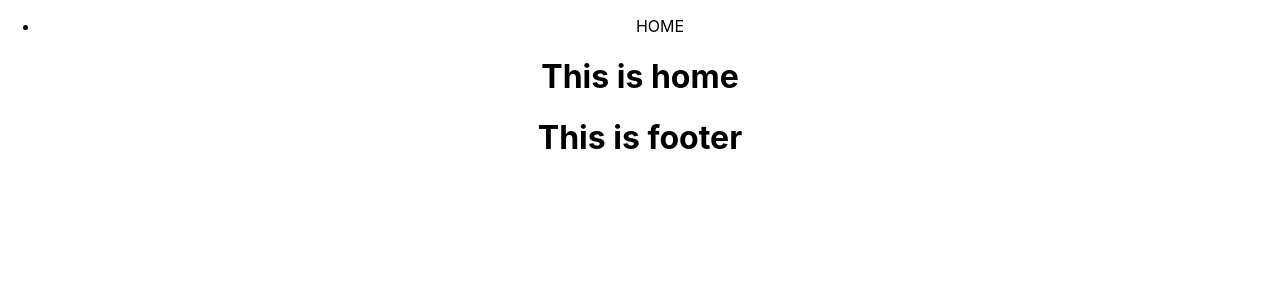
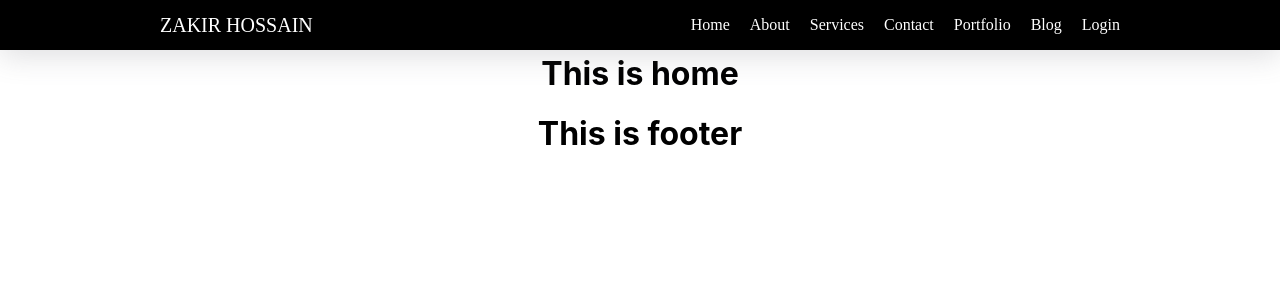
Before and after one commit to sazzadhossain1/zakirs-portfollio, a React (Create React App) app: page / in a window 1280 px wide. Shown: the top 300 px of the page. Built offline with nearby package versions, Linux system fonts and the light colour scheme.

Commit message:
navigation done

```diff
--- a/package.json
+++ b/package.json
@@ -3,6 +3,11 @@
   "version": "0.1.0",
   "private": true,
   "dependencies": {
+    "@fortawesome/fontawesome-svg-core": "^7.1.0",
+    "@fortawesome/free-brands-svg-icons": "^7.1.0",
+    "@fortawesome/free-regular-svg-icons": "^7.1.0",
+    "@fortawesome/free-solid-svg-icons": "^7.1.0",
+    "@fortawesome/react-fontawesome": "^3.1.0",
     "@testing-library/dom": "^10.4.1",
     "@testing-library/jest-dom": "^6.9.1",
     "@testing-library/react": "^16.3.0",
--- a/src/components/Home/Home.css
+++ b/src/components/Home/Home.css
@@ -0,0 +1,3 @@
+.home_parent_div {
+  margin-top: 54px;
+}
--- a/src/components/Home/Home.js
+++ b/src/components/Home/Home.js
@@ -3,7 +3,7 @@ import "./Home.css";
 
 const Home = () => {
   return (
-    <div>
+    <div className="home_parent_div">
       <h1>This is home</h1>
     </div>
   );
--- a/src/components/NavigationBar/NavigationBar.css
+++ b/src/components/NavigationBar/NavigationBar.css
@@ -0,0 +1,159 @@
+nav {
+  /* background-color: white; */
+  background-color: black;
+  color: white;
+  font-family: Josefin Sans;
+  /* font-family: "Open Sans", sans-serif; */
+  box-shadow: rgba(100, 100, 111, 0.2) 0px 7px 29px 0px;
+  position: fixed;
+  width: 100%;
+  z-index: 1;
+  top: 0;
+}
+.navigation_flex_div {
+  display: flex;
+  align-items: center;
+  justify-content: space-between;
+  /* background-color: red; */
+  width: 75%;
+  margin: auto;
+}
+.main_menu_ul {
+  list-style: none;
+  display: flex;
+  gap: 20px;
+  align-items: center;
+  justify-content: center;
+}
+.main_menu_ul li a {
+  text-decoration: none;
+  color: white;
+  cursor: pointer;
+}
+.main_menu_ul li a:hover {
+  color: #24cdd5;
+}
+.faBars {
+  display: none;
+}
+.services_div {
+  display: flex;
+  align-items: center;
+  cursor: pointer;
+  position: relative;
+}
+.services_div:hover {
+  color: #24cdd5;
+}
+.faAngleDown {
+  margin-left: 5px;
+}
+.ABAACORP {
+  margin-right: 50px;
+  font-size: 20px;
+}
+.natigation_logo {
+  width: 28%;
+  padding-top: 10px;
+}
+/* NASTED MENU START */
+
+.nasted_ul_div {
+  /* display: none; */
+
+  opacity: 0;
+  visibility: hidden;
+  transform: translateY(-5px);
+  transition: all 0.3s ease;
+  position: absolute;
+  top: 0px;
+  left: 50px;
+  width: 100%;
+}
+
+.nasted_ul {
+  display: flex;
+  align-items: center;
+  gap: 150px;
+  background-color: white;
+  box-shadow: rgba(99, 99, 99, 0.2) 0px 2px 8px 0px;
+  padding: 20px;
+  position: absolute;
+  text-align: left;
+  top: 52px;
+  /* left: 50px; */
+  right: 300px;
+}
+.nasted_ul div li {
+  list-style: none;
+  margin-bottom: 15px;
+}
+.services_li:hover .nasted_ul_div {
+  opacity: 1;
+  visibility: visible;
+  transform: translateY(0);
+}
+/* NASTED MENU END */
+
+@media screen and (max-width: 900px) {
+  .navigation_flex_div {
+    width: 85%;
+  }
+}
+@media screen and (max-width: 750px) {
+  .navigation_flex_div {
+    width: 100%;
+    height: 35px;
+  }
+  .natigation_logo {
+    padding: 0;
+  }
+  .main_menu_ul {
+    /* display: none; */
+    flex-direction: column;
+
+    position: absolute;
+    top: 50px;
+    background-color: black;
+    box-shadow: rgba(100, 100, 111, 0.2) 0px 7px 29px 0px;
+    width: 30%;
+    padding-top: 20px;
+    padding-bottom: 20px;
+    left: -280px;
+
+    text-align: right;
+  }
+  .side_menu_open {
+    left: 0;
+  }
+  .main_menu_ul li {
+    width: 100%;
+    text-align: left;
+    margin-left: -40px;
+    font-size: 17px;
+    margin-top: 15px;
+  }
+  nav {
+    padding: 20px;
+  }
+  .faBars {
+    display: block;
+    font-size: 25px;
+    cursor: pointer;
+  }
+
+  /* NASTED UL START */
+  .nasted_ul {
+    flex-direction: column;
+    gap: 10px;
+    padding-left: 80px;
+    width: 100%;
+    left: 100px;
+  }
+  .nasted_ul div {
+    width: 100%;
+  }
+  .nasted_ul div li {
+  }
+  /* NASTED UL END */
+}
--- a/src/components/NavigationBar/NavigationBar.js
+++ b/src/components/NavigationBar/NavigationBar.js
@@ -1,13 +1,131 @@
-import React from "react";
+import React, { useEffect, useRef, useState } from "react";
+import { Link } from "react-router-dom";
 import "./NavigationBar.css";
+import { FontAwesomeIcon } from "@fortawesome/react-fontawesome";
+import { faAngleDown, faBars } from "@fortawesome/free-solid-svg-icons";
+// import logo from "../../accets/footerPhoot/footerLogo/logo.png";
 
 const NavigationBar = () => {
+  const [menuOpen, setMenuOpen] = useState(false);
+  const [servicesOpen, setServicesOpen] = useState(false);
+  const [isMobile, setIsMobile] = useState(window.innerWidth <= 750);
+  const menuRef = useRef(null);
+
+  const toggleMenu = () => setMenuOpen(!menuOpen);
+  const toggleServices = () => setServicesOpen(!servicesOpen);
+
+  // ✅ Detect screen resize to switch between mobile / desktop
+  useEffect(() => {
+    const handleResize = () => setIsMobile(window.innerWidth <= 750);
+    window.addEventListener("resize", handleResize);
+    return () => window.removeEventListener("resize", handleResize);
+  }, []);
+
+  // ✅ Close menu if clicked outside
+  useEffect(() => {
+    const handleClickOutside = (event) => {
+      if (menuRef.current && !menuRef.current.contains(event.target)) {
+        setMenuOpen(false);
+        setServicesOpen(false);
+      }
+    };
+    document.addEventListener("mousedown", handleClickOutside);
+    return () => document.removeEventListener("mousedown", handleClickOutside);
+  }, []);
+
   return (
     <div>
       <nav>
-        <ul>
-          <li>HOME</li>
-        </ul>
+        <div className="navigation_flex_div" ref={menuRef}>
+          {/* Hamburger Icon */}
+          <FontAwesomeIcon
+            className="faBars"
+            icon={faBars}
+            onClick={toggleMenu}
+          />
+
+          {/* Main Menu */}
+          <div className="ABAACORP">
+            {/* <img className="natigation_logo" src={logo} alt="" /> */}
+            ZAKIR HOSSAIN
+          </div>
+          <ul className={`main_menu_ul ${menuOpen ? "side_menu_open" : ""}`}>
+            <li>
+              <Link>Home</Link>
+            </li>
+            <li>
+              <Link
+                to="/#about"
+                onClick={(e) => {
+                  e.preventDefault();
+                  const section = document.getElementById("about");
+                  if (section) {
+                    section.scrollIntoView({ behavior: "smooth" });
+                  }
+                }}
+              >
+                About
+              </Link>
+            </li>
+            <li>
+              <Link
+                to="/#Services"
+                onClick={(e) => {
+                  e.preventDefault();
+                  const section = document.getElementById("Services");
+                  if (section) {
+                    section.scrollIntoView({ behavior: "smooth" });
+                  }
+                }}
+              >
+                Services
+              </Link>
+            </li>
+
+            <li>
+              <Link
+                to="/#Contact"
+                onClick={(e) => {
+                  e.preventDefault();
+                  const section = document.getElementById("Contact");
+                  if (section) {
+                    section.scrollIntoView({ behavior: "smooth" });
+                  }
+                }}
+              >
+                Contact
+              </Link>
+            </li>
+            <li>
+              <Link
+                to="/#Portfolio"
+                onClick={(e) => {
+                  e.preventDefault();
+                  const section = document.getElementById("Portfolio");
+                  if (section) {
+                    section.scrollIntoView({ behavior: "smooth" });
+                  }
+                }}
+              >
+                Portfolio
+              </Link>
+            </li>
+            <li>
+              <Link to="/Blog">Blog</Link>
+            </li>
+            {/* <li>
+              <Link>Careers</Link>
+            </li>
+            <li>
+              <Link>Support</Link>
+            </li> */}
+            <li>
+              <Link to="https://mail.hostinger.com/" target="_blank">
+                Login
+              </Link>
+            </li>
+          </ul>
+        </div>
       </nav>
     </div>
   );
```
Also changed, not shown: 1 other file (tests, documents, lock files or other folders).
